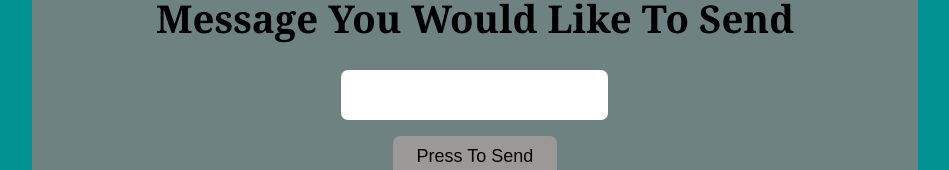
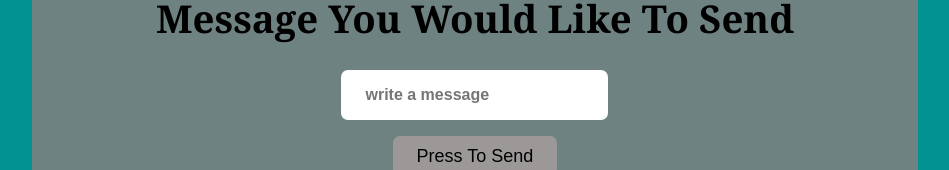
Before and after one commit to Aileswhale/message-project, a plain HTML site: page index.html in a window 1280 px wide. Shown: the part 283-453 px from the top of the page, without its empty margins (165-1114 px from the left). Drawn offline with Linux system fonts and the light colour scheme.

Commit message:
Update index.html

```diff
--- a/index.html
+++ b/index.html
@@ -11,7 +11,7 @@
 <body>
     <div class="mainDiv">
         <h1 class="msg">message you would like to send</h1>
-        <input type="text" class="input">
+        <input type="text" class="input" placeholder="write a message">
         <button class="btn">press to send</button>
         <p class="msgP">last message delivered</p>
         <p class="msgOut"></p>
```
